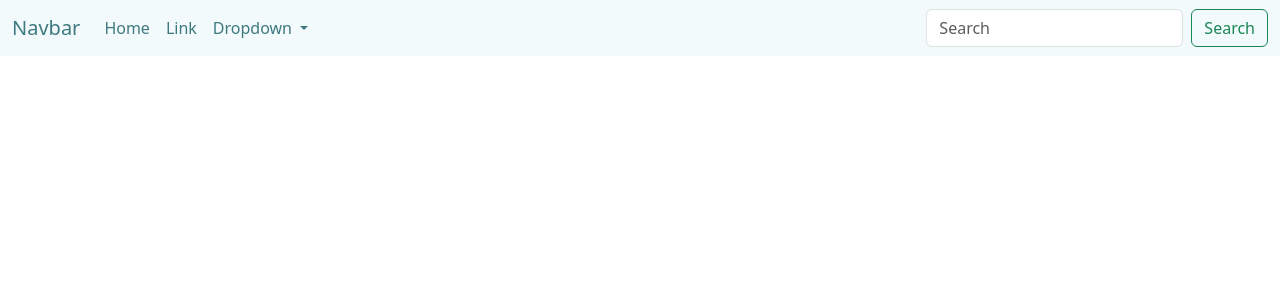
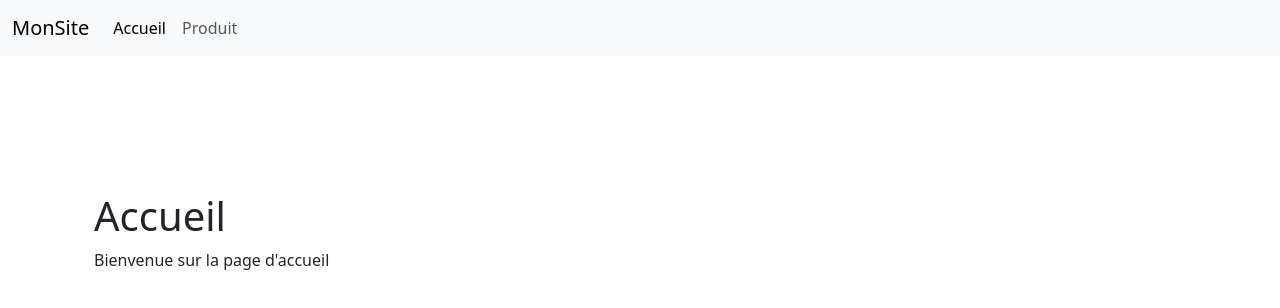
Before and after one commit to Badborz95/projet-groupe, a Vue app: page / in a window 1280 px wide. Shown: the top 308 px of the page. Built offline with nearby package versions, Linux system fonts and the light colour scheme.

Commit message:
Navbar avec router

```diff
--- a/package.json
+++ b/package.json
@@ -11,6 +11,7 @@
   "dependencies": {
     "bootstrap": "^5.3.6",
     "pinia": "^3.0.2",
+    "router": "^2.2.0",
     "vue": "^3.5.13",
     "vue-router": "^4.5.1"
   },
--- a/src/App.vue
+++ b/src/App.vue
@@ -1,55 +1,10 @@
-<script setup>
-import HelloWorld from './components/HelloWorld.vue'
-import './style.css';
-</script>
-
 <template>
-  <nav class="navbar navbar-expand-lg navbar-light">
-    <div class="container-fluid">
-      <a class="navbar-brand" href="#">Navbar</a>
-      <button class="navbar-toggler" type="button" data-bs-toggle="collapse" data-bs-target="#navbarSupportedContent"
-        aria-controls="navbarSupportedContent" aria-expanded="false" aria-label="Toggle navigation">
-        <span class="navbar-toggler-icon"></span>
-      </button>
-      <div class="collapse navbar-collapse" id="navbarSupportedContent">
-        <ul class="navbar-nav me-auto mb-2 mb-lg-0">
-          <li class="nav-item">
-            <a class="nav-link active" aria-current="page" href="#">Home</a>
-          </li>
-          <li class="nav-item">
-            <a class="nav-link" href="#">Link</a>
-          </li>
-          <li class="nav-item dropdown">
-            <a class="nav-link dropdown-toggle" href="#" role="button" data-bs-toggle="dropdown" aria-expanded="false">
-              Dropdown
-            </a>
-            <ul class="dropdown-menu">
-              <li><a class="dropdown-item" href="#">Action</a></li>
-              <li><a class="dropdown-item" href="#">Another action</a></li>
-              <li>
-                <hr class="dropdown-divider">
-              </li>
-              <li><a class="dropdown-item" href="#">Something else here</a></li>
-            </ul>
-          </li>
-        </ul>
-        <form class="d-flex" role="search">
-          <input class="form-control me-2" type="search" placeholder="Search" aria-label="Search" />
-          <button class="btn btn-outline-success" type="submit">Search</button>
-        </form>
-      </div>
-    </div>
-  </nav>
-
+  <Navbar />
+  <div class="container mt-5 pt-5">
+    <RouterView />
+  </div>
 </template>
 
-<style>
-.navbar {
-  background-color: var(--background-two);
-}
-
-.navbar .nav-link,
-.navbar .navbar-brand {
-  color: var(--text-one) !important;
-}
-</style>
+<script setup>
+import Navbar from './views/Navbar.vue'
+</script>
--- a/src/main.js
+++ b/src/main.js
@@ -1,7 +1,7 @@
 import { createApp } from 'vue'
-import './style.css'
 import App from './App.vue'
+import router from './router'
 import 'bootstrap/dist/css/bootstrap.min.css'
-import 'bootstrap'
+import 'bootstrap/dist/js/bootstrap.bundle.min.js'
 
-createApp(App).mount('#app')
+createApp(App).use(router).mount('#app')
--- /dev/null
+++ b/src/views/Home.vue
@@ -0,0 +1,6 @@
+<template>
+  <div class="container mt-5 pt-5">
+    <h1>Accueil</h1>
+    <p>Bienvenue sur la page d'accueil</p>
+  </div>
+</template>
--- /dev/null
+++ b/src/views/Navbar.vue
@@ -0,0 +1,52 @@
+<template>
+  <nav class="navbar navbar-expand-lg navbar-light bg-light fixed-top">
+    <div class="container-fluid">
+      <router-link class="navbar-brand" to="/">MonSite</router-link>
+      <button
+        class="navbar-toggler"
+        type="button"
+        data-bs-toggle="collapse"
+        data-bs-target="#navbarSupportedContent"
+        aria-controls="navbarSupportedContent"
+        aria-expanded="false"
+        aria-label="Toggle navigation"
+      >
+        <span class="navbar-toggler-icon"></span>
+      </button>
+
+      <div class="collapse navbar-collapse" id="navbarSupportedContent">
+        <ul class="navbar-nav me-auto mb-2 mb-lg-0">
+          <li class="nav-item">
+            <router-link
+              class="nav-link"
+              :class="{ active: $route.path === '/' }"
+              to="/"
+            >
+              Accueil
+            </router-link>
+          </li>
+          <li class="nav-item">
+            <router-link
+              class="nav-link"
+              :class="{ active: $route.path === '/about' }"
+              to="/about"
+            >
+              Produit
+            </router-link>
+          </li>
+        </ul>
+      </div>
+    </div>
+  </nav>
+</template>
+
+<script setup>
+// rien de spécial ici
+</script>
+
+<style scoped>
+/* Pour éviter que le contenu soit masqué par la navbar fixed */
+body {
+  padding-top: 70px;
+}
+</style>
--- /dev/null
+++ b/src/views/Produit.vue
@@ -0,0 +1,6 @@
+<template>
+  <div class="container mt-5 pt-5">
+    <h1>Produit</h1>
+    <p>Voici la page produit</p>
+  </div>
+</template>
```
Also changed, not shown: src/router/index.js (added, +15 -0 lines), 1 other file (tests, documents, lock files or other folders).
